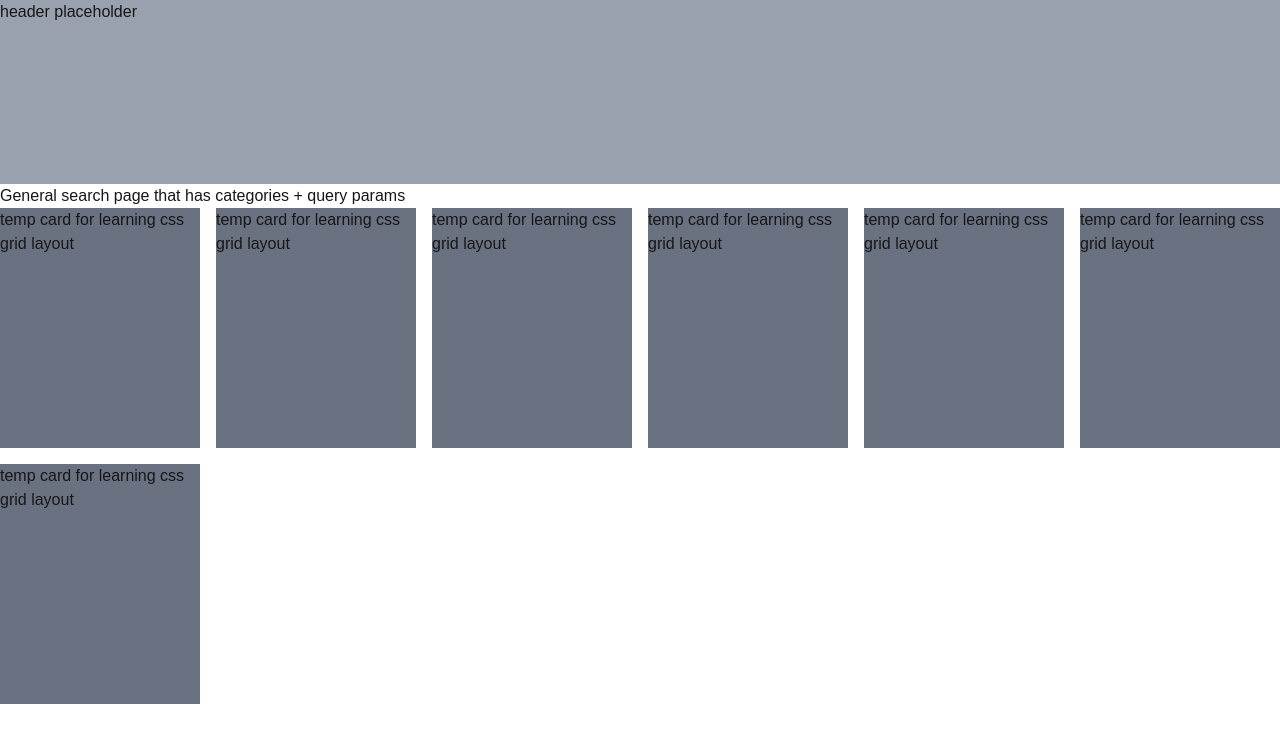
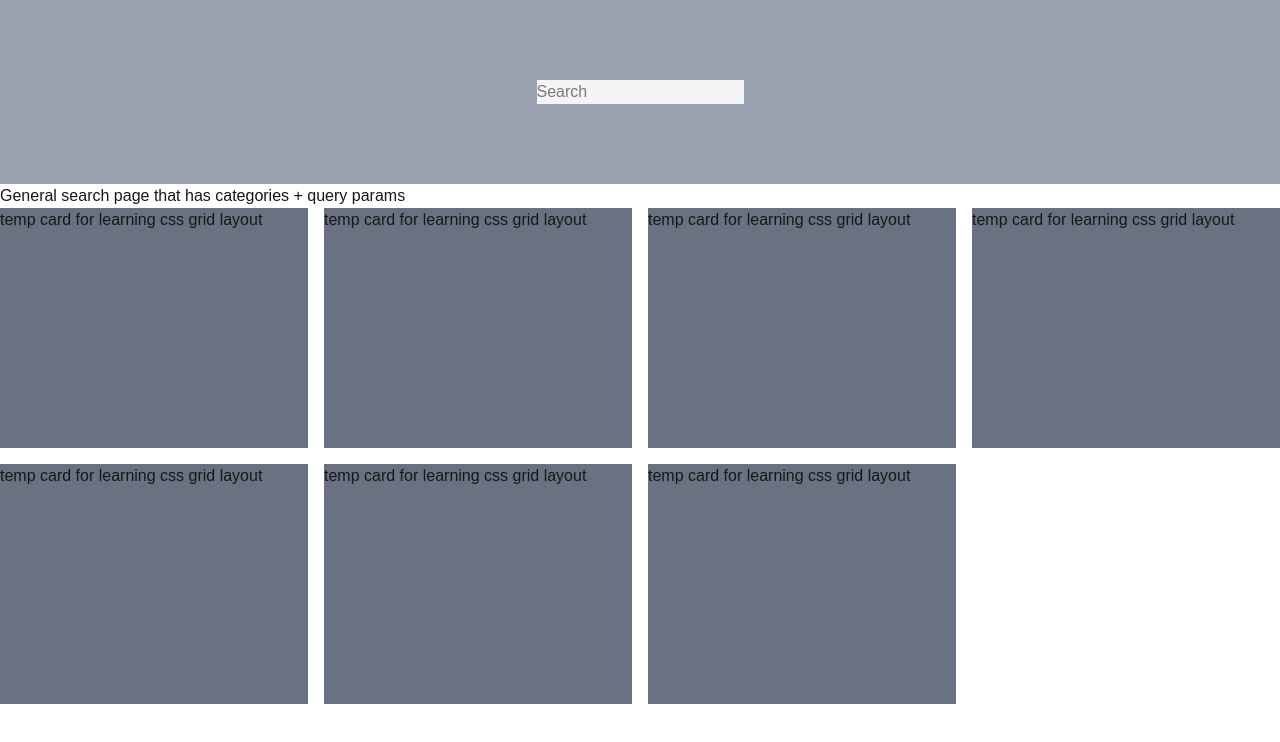
Before and after one commit to SDSU-CompE-561-Fall-2025/aztec-list, a Next.js app in the folder frontend/: page /listings in a window 1280 px wide. Shown: the top 742 px of the page. Built offline with nearby package versions, Linux system fonts and the light colour scheme.

Commit message:
create search bar && center in parent element

```diff
--- a/frontend/src/ui/grid.tsx
+++ b/frontend/src/ui/grid.tsx
@@ -2,7 +2,7 @@ import Card from "./card";
 
 export default function Grid() {
     return (
-        <div className="grid justify-center gap-4 grid-cols-[repeat(auto-fit,minmax(200px,1fr))]">
+        <div className="grid justify-center gap-4 grid-cols-[repeat(auto-fit,minmax(250px,1fr))]">
             <Card/>
             <Card/>
             <Card/>
--- a/frontend/src/ui/header.tsx
+++ b/frontend/src/ui/header.tsx
@@ -1,9 +1,12 @@
 export default function Header() {
     return (
-        <div>
-            <div className="bg-gray-400 h-46">
-                header placeholder
+        <>
+            <div className="bg-gray-400 h-46 flex items-center justify-center">
+                <form>
+                    <input type="text" placeholder="Search" className="bg-gray-100 text-black">
+                    </input>
+                </form>
             </div>
-        </div>
+        </>
     )
 };
```
